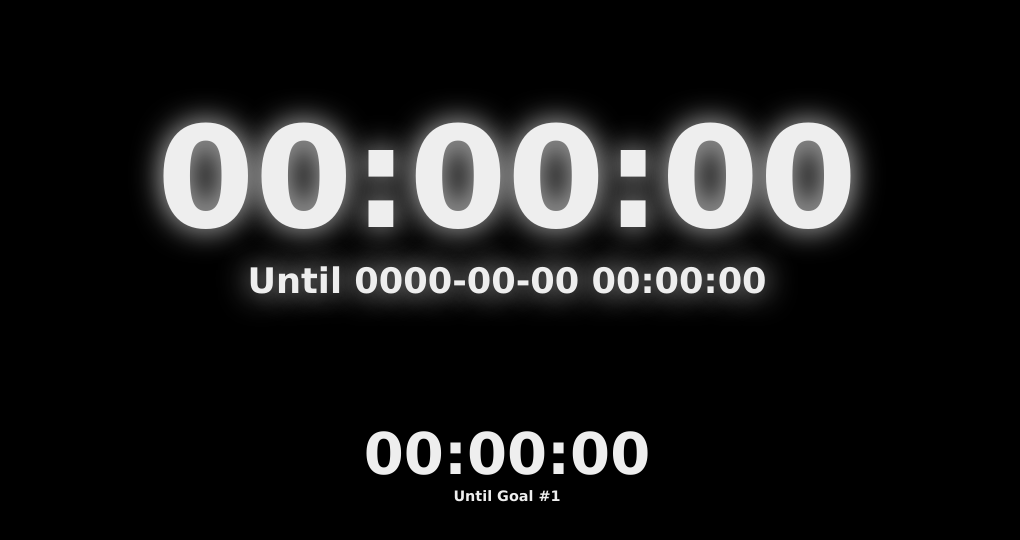
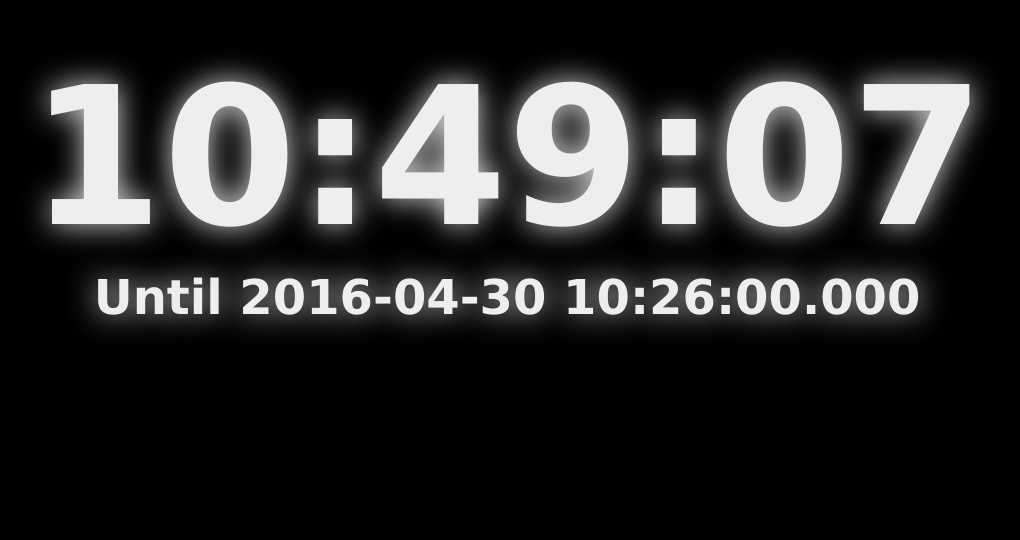
Before and after one commit to FreakyBytes/appday-countdown, a plain HTML site: page index.html in a window 1280 px wide. Shown: the part 104-644 px from the top of the page, without its empty margins (133-1153 px from the left). Drawn offline with Linux system fonts and the light colour scheme.

Commit message:
first working version

```diff
--- a/script.js
+++ b/script.js
@@ -1,11 +1,24 @@
 
-var config = {}
+//var config = {}
+var config = {
+	"start": parse_date([2016, 04, 29, 10, 00, 00]),
+	"end": parse_date([2016, 04, 30, 10, 26, 00]),
+	"critical_time": 1800,
+	"goal_time": 600,
+	"goal_critical": 60,
+	"goals": {
+		"Goal #1": parse_date([2016, 04, 30, 01, 34, 00]),
+		"Goal blablabal 2": parse_date([2016, 04, 30, 01, 40, 00]),
+		"Goal #3": parse_date([2016, 04, 30, 03, 00, 00])
+	}
+}
 
 function parse_date(array) {
 	if( array == undefined || array == false )
 		return false;
 	else
-		return Date(array[0], array[1], array[2], array[3], array[4], array[5]).getTime();
+		// month is zero based - for some strange reason
+		return (new Date(array[0], array[1]-1, array[2], array[3], array[4], array[5], 00)).getTime();
 }
 
 function parse_config() {
@@ -23,8 +36,7 @@ function parse_config() {
 	}
 }
 
-function date_diff(now, date) {
-	var diff = date - now;
+function calc_diff(diff) {
 	// do not return negative numbers
 	if( diff <= 0 )
 		return [0, 0, 0, 0];
@@ -37,17 +49,61 @@ function date_diff(now, date) {
 	];
 }
 
+function diff2text(diff) {
+	return ("0"+diff[0]).slice(-2) + ":" + ("0"+diff[1]).slice(-2) + ":" + ("0"+diff[2]).slice(-2);
+}
+
 function refresh_countdown() {
-	var now = Date().getTime();
+	var now = (new Date()).getTime();
 	// if current date is before the start, set start date as "now"
-	if( config.start != false && now < config.start )
+	if( config.start != false && now < config.start && false)
 		now = config.start;
 
-	countdown = date_diff(now, config.end);
-	$(".main > .clock").text(countdown[0]+":"+countdown[1]+":"+countdown[2]);
+	var main_diff = config.end - now;
+	var countdown = calc_diff(main_diff);
+	$(".main > .clock").text(diff2text(countdown));
+	// check if time is critical
+	if( main_diff <= config.critical_time*1000 )
+		$(".main > .clock").addClass("critical");
+	else
+		$(".main > .critical").removeClass("critical");
+
+	// find next goal
+	var goal_name = "";
+	var goal_time = 0;
+	var goal_diff = 0;
+	var found = false;
+	for( goal_name in config.goals ) {
+		goal_time = config.goals[goal_name];
+		var goal_diff = goal_time - now;
+		if( goal_time >= now && goal_diff <= config.goal_time*1000 ) {
+			// goal is in the future, but not too far away.
+			found = true;
+			break;
+		}
+	}
+	if( found ) {
+		var goal_countdown = calc_diff(goal_diff);
+		$(".goal > .clock").text(diff2text(goal_countdown));
+		$(".goal > .text").text("Until " + goal_name);
+		if( goal_diff <= config.goal_critical )
+			$(".goal > .clock").addClass("critical");
+		else
+			$(".goal > .critical").removeClass("critical");
+		$(".goal").show();
+	}
+	else
+		$(".goal").hide();
+
+
 }
 
 $(document).ready(function () {
-	parse_config();
+	//parse_config();
 	window.setInterval(refresh_countdown, 1000);
+	// update countdown
+	refresh_countdown()
+	// display end time
+	end = new Date(config.end);
+	$(".main > .text").html("Until " + end.toISOString().replace("T", " ").replace("Z", ""))
 });
--- a/style.css
+++ b/style.css
@@ -10,7 +10,7 @@ html, body {
 
 div.content {
 	margin: auto;
-	margin-top: 200px;
+	margin-top: 150px;
 	width: 100%;
 	text-align: center;
 	font-family: Verdana, serif;
@@ -23,12 +23,19 @@ div.content {
 .text {
 	font-size: 100%;
 }
+.critical {
+	color: red;
+	text-shadow: 0 0 30px #D00;
+}
 
 div.main {
-	font-size: 2.2em;
+	font-size: 3em;
 	text-shadow: 0 0 30px #DDD;
 }
 div.goal {
 	margin-top: 120px;
-	font-size: 0.9em;
+	font-size: 2em;
 }
+div.goal > .clock {
+	font-size: 200%;
+}
```
Also changed, not shown: index.html (+1 -1 lines).
